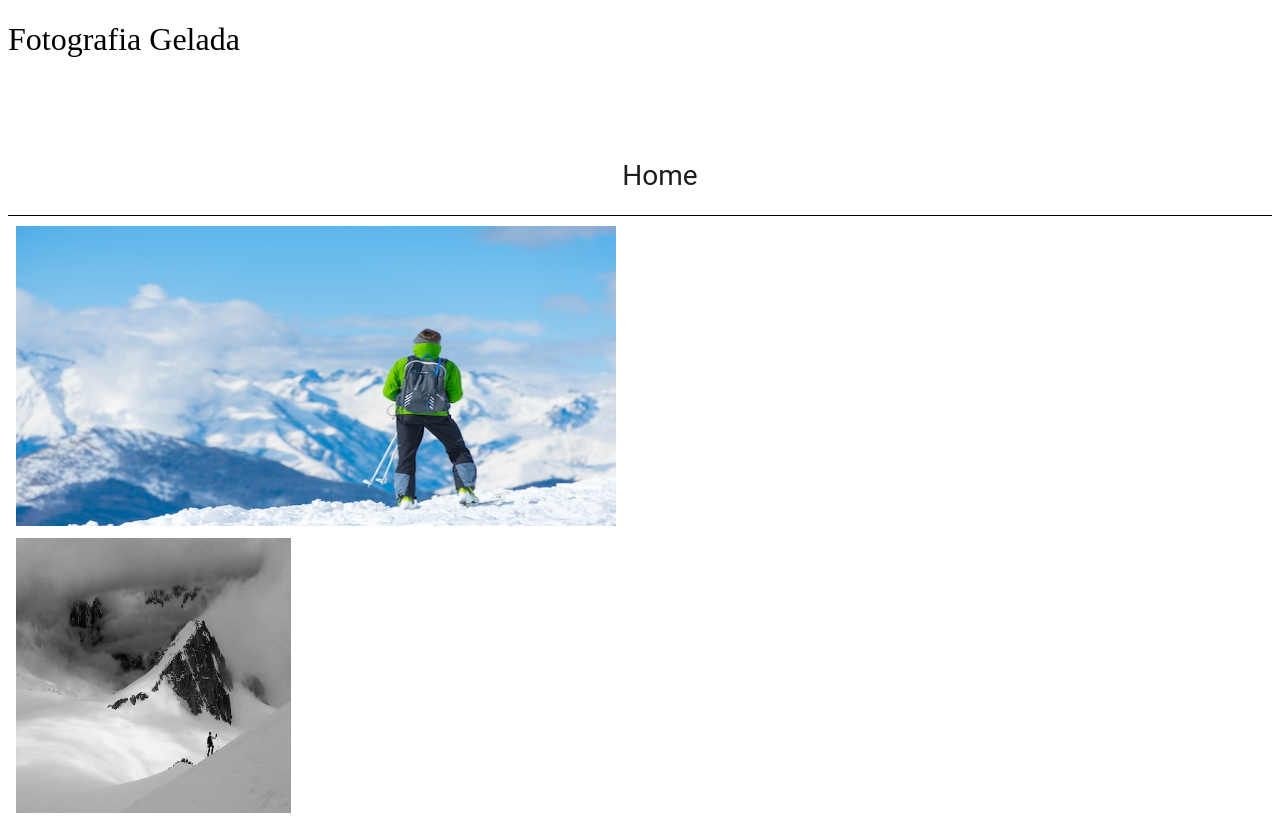
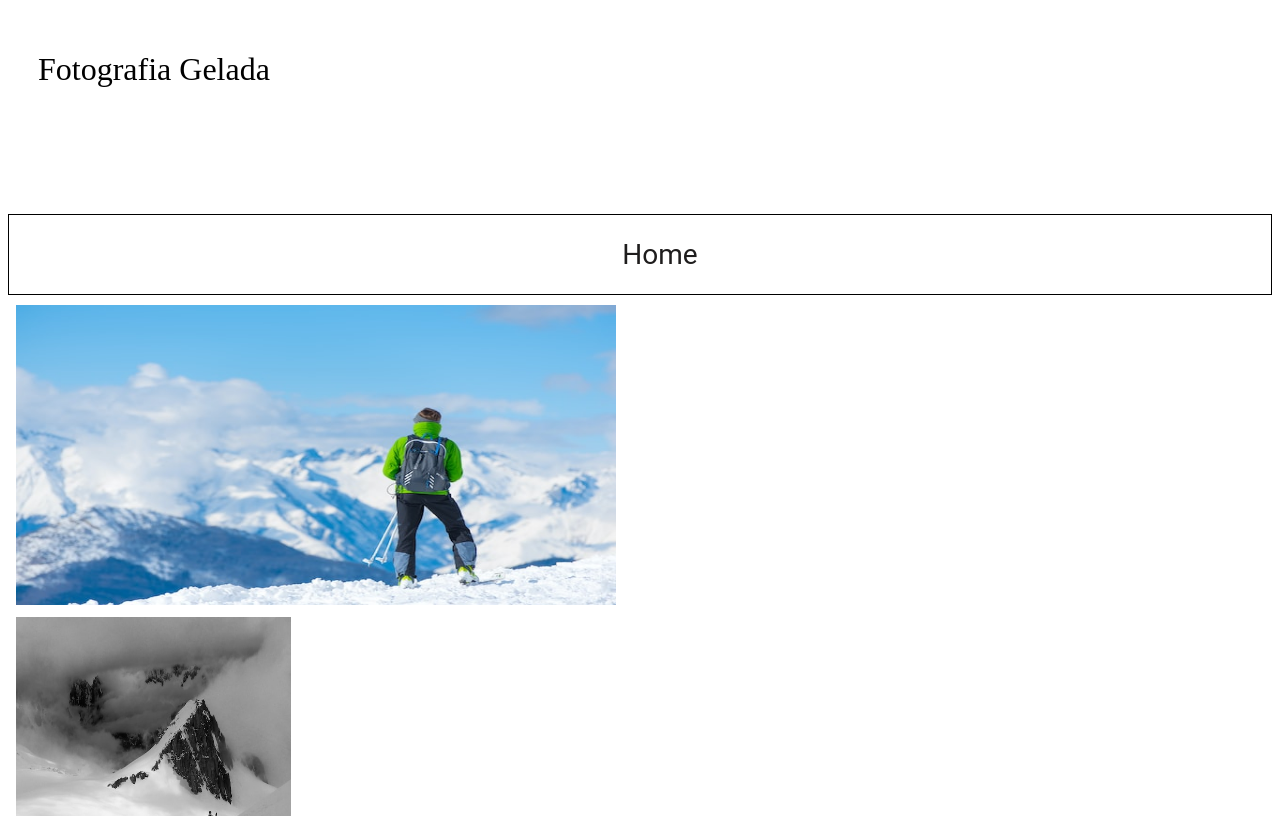
Before and after one commit to veronica2024/FotografiaGelada, a website: page public/index.html in a window 1280 px wide. Shown: the top 816 px of the page. Drawn offline with Linux system fonts and the light colour scheme.

Commit message:
atividade modificada

```diff
--- a/public/style.css
+++ b/public/style.css
@@ -4,6 +4,8 @@ font-family: "Concert One";
 src: local(Concert_One),url(../public/fonts/Concert_One/ConcertOne-Regular.ttf) format('truetype');
 font-weight:normal;
 font-style: normal;
+padding: 30px;
+
 }
 
 .title2{
@@ -14,13 +16,13 @@ font-style: normal;
     font-weight: normal;
     font-style: normal;
     color: rgb(31, 29, 29);
+
 }
 
 
 .login{
     background:#161616;
     color:white;
-    border: 1px solid black;
     margin-left: 1500px;
     padding: 8px 50px;
     margin-right: 450px;
@@ -32,7 +34,7 @@ font-style: normal;
 
 ul{
     margin-bottom: 10px;
-    border-bottom: 1px solid black;
+    border: 1px solid black;
 }
 
 
```
